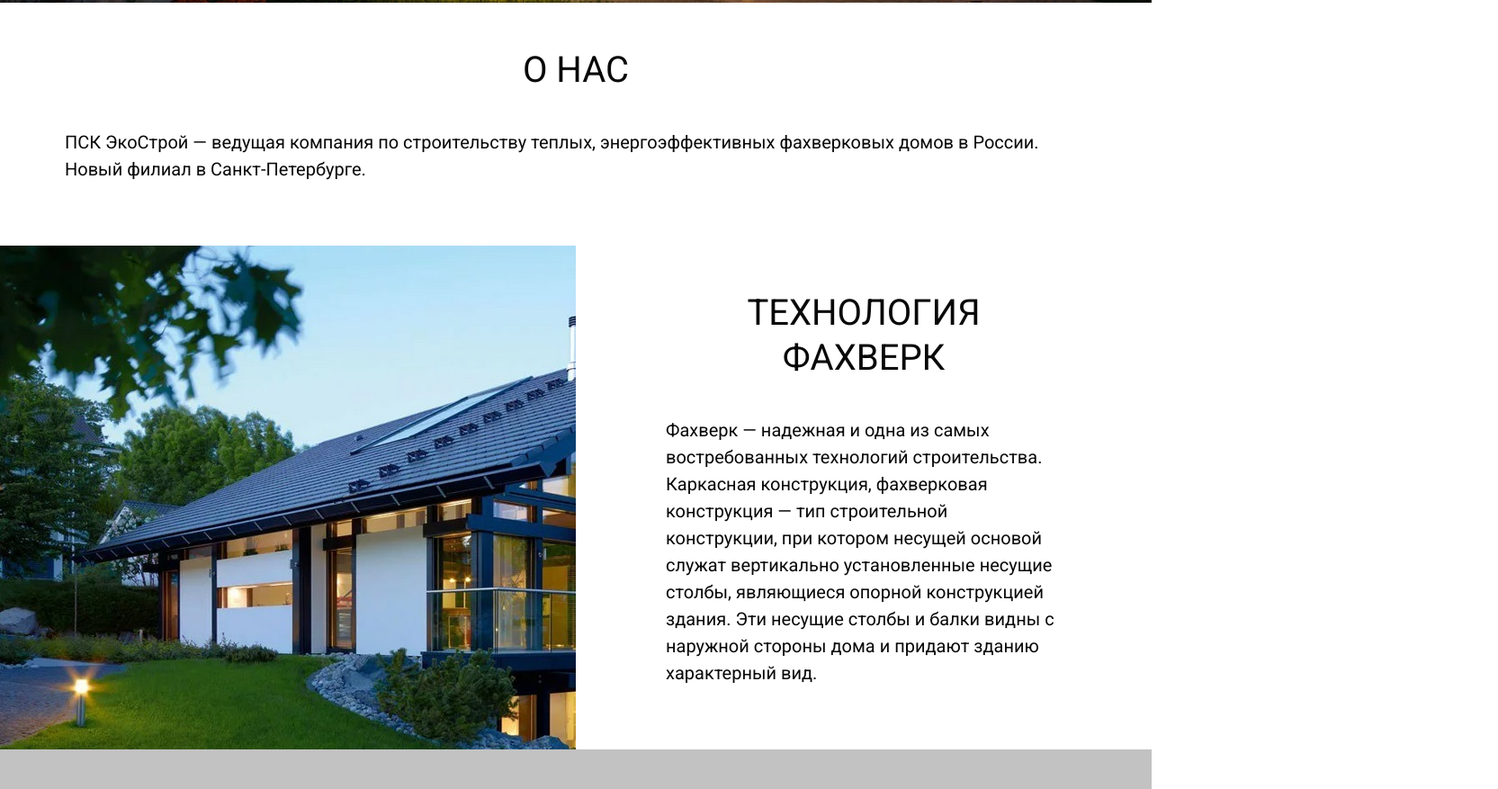
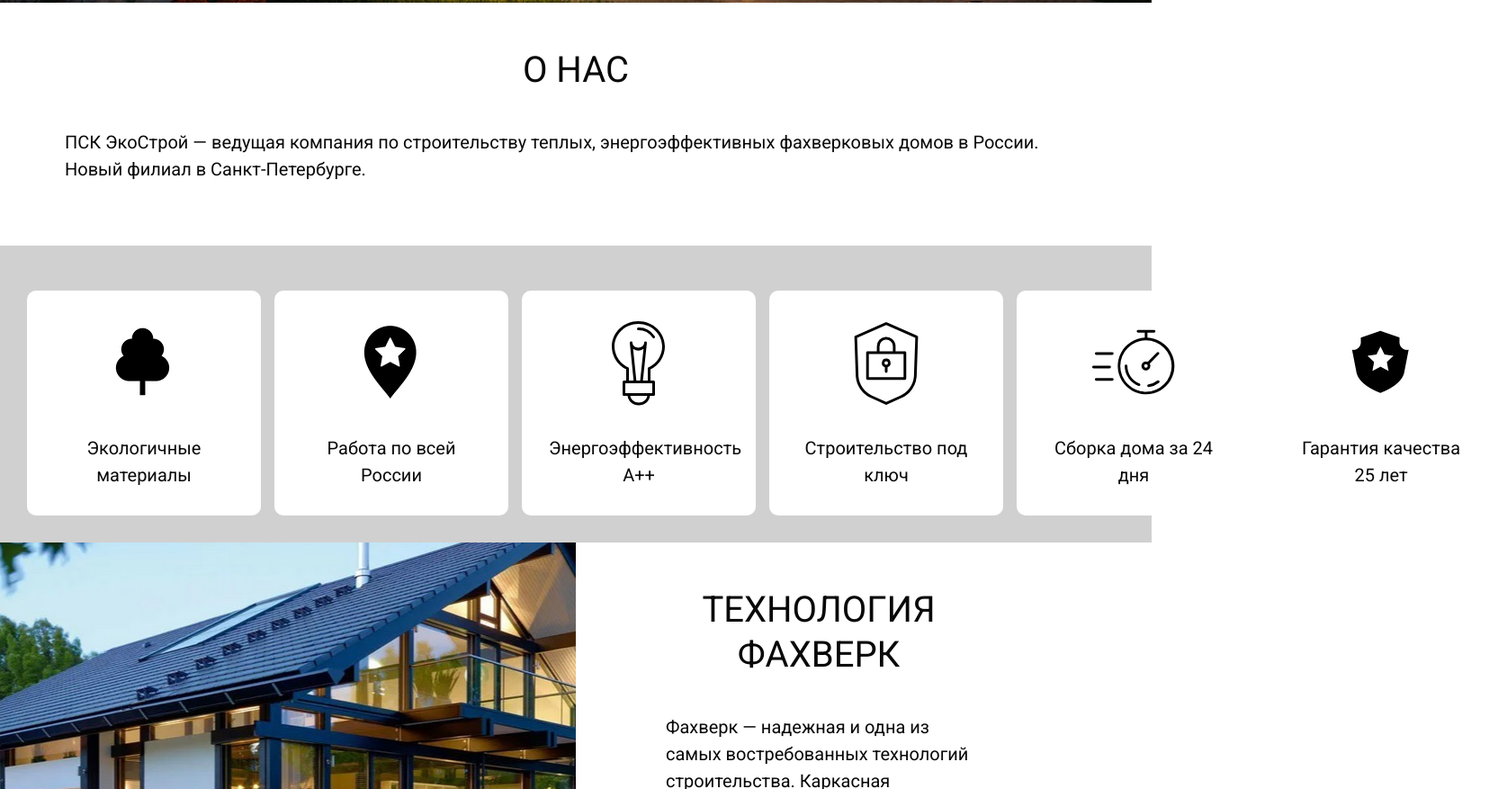
Before and after one commit to Rugaroo/house, a plain HTML site: page index.html in a window 1280 px wide. Shown: the part 811-1688 px from the top of the page at 90% size, 1665 px wide, since content can reach past the window. Drawn offline with Linux system fonts and the light colour scheme.

Commit message:
features

```diff
--- a/css/style.css
+++ b/css/style.css
@@ -12,7 +12,9 @@ body {
   font-weight: normal;
   color: #ffffff;
 }
-
+main {
+  color: #080808;
+}
 img {
   max-width: 100%;
   height: auto;
@@ -100,6 +102,7 @@ a {
 }
 
 .promo {
+  color: #ffffff;
   background: linear-gradient(rgba(0, 0, 0, 0.4), rgba(0, 0, 0, 0.4)), url(../img/N_jQtCYTXUI.jpg);
   height: 93vh;
   background-repeat: no-repeat;
@@ -137,17 +140,62 @@ a {
   padding-top: 50px;
   padding-bottom: 50px;
 }
+.advantages {
+  padding-bottom: 30px;
+  padding-right: 30px;
+  padding-left: 30px;
+  background: #d1d0d0;
+}
+.advantages .section-heading {
+  margin-top: 0;
+  margin-bottom: 0;
+  visibility: hidden;
+}
+.advantages-list {
+  display: flex;
+  align-items: center;
+  justify-content: space-between;
 
+}
+.advantage-card {
+  background: #ffffff;
+  padding: 30px 30px;
+  border-radius: 10px;
+  margin-right: 15px;
+  display: flex;
+  flex-direction: column;
+  align-items: center;
+
+}
+.advantage-card:last-child {
+margin-right: 0;
+}
+.advantage-card img {
+  width: 100px;
+  margin-bottom: 30px;
+}
+.advantage-title {
+  color: #080808;
+  font-size: 500;
+  width: 200px;
+  text-align: center;
+}
 .technology {
   display: flex;
+  flex-wrap: wrap;
+}
+.technology-instr {
+  height: 500px;
 }
 .technology-bg {
   background: url(../img/BpFWDMzvJss.jpg);
+  background-position: center;
   flex-basis: 50%;
 }
 .tecnology-descr {
   flex-basis: 50%;
   padding: 50px 100px;
+  padding-right: 200px;
   color: #080808;
 
 }
--- a/index.html
+++ b/index.html
@@ -52,15 +52,56 @@
           Новый филиал в Санкт-Петербурге.</p>
       </div>
     </section>
+    <div class="advantages">
+      <h2 class="section-heading">Наши преимущества</h2>
+      <div class="advantages-list">
+        <div class="advantage-card">
+          <img src="img/1.webp" alt="">
+          <div class="advantage-title">Экологичные материалы</div>
+        </div>
+        <div class="advantage-card">
+          <img src="img/2.webp" alt="">
+          <div class="advantage-title">Работа по всей России</div>
+        </div>
+        <div class="advantage-card">
+          <img src="img/Tilda_Icons_39_IT_ideas.svg" alt="">
+          <div class="advantage-title">Энергоэффективность А++</div>
+        </div>
+        <div class="advantage-card">
+          <img src="img/Tilda_Icons_47dlvr_safety.svg" alt="">
+          <div class="advantage-title">Строительство под ключ</div>
+        </div>
+        <div class="advantage-card">
+          <img src="img/Tilda_Icons_47dlvr_speed.svg" alt="">
+          <div class="advantage-title">Сборка дома за 24 дня</div>
+        </div>
+        <div class="advantage-card">
+          <img src="img/6.webp" alt="">
+          <div class="advantage-title">Гарантия качества 25 лет</div>
+        </div>
+      </div>
+    </div>
     <section class="technology">
-      <div class="technology-bg"></div>
-      <div class="tecnology-descr">
+      <div class="technology-instr technology-bg"></div>
+      <div class="technology-instr tecnology-descr">
         <h2 class="section-heading">ТЕХНОЛОГИЯ ФАХВЕРК</h2>
         <p>Фахверк — надежная и одна из самых востребованных технологий строительства. Каркасная конструкция,
           фахверковая конструкция — тип строительной конструкции, при котором несущей основой служат вертикально
           установленные несущие столбы, являющиеся опорной конструкцией здания. Эти несущие столбы и балки видны с
           наружной стороны дома и придают зданию характерный вид.</p>
       </div>
+      <div class="technology-instr tecnology-descr">Lorem ipsum dolor sit amet, consectetur adipiscing elit, sed do
+        eiusmod tempor incididunt ut labore et dolore magna aliqua. Ut enim ad minim veniam, quis nostrud exercitation
+        ullamco laboris nisi ut aliquip ex ea commodo consequat. Duis aute irure dolor in reprehenderit in voluptate
+        velit esse cillum dolore eu fugiat nulla pariatur. Excepteur sint occaecat cupidatat non proident, sunt in culpa
+        qui officia deserunt mollit anim id est laborum.</div>
+      <div class="technology-instr technology-bg"></div>
+      <div class="technology-instr technology-bg"></div>
+      <div class="technology-instr tecnology-descr">Lorem ipsum dolor sit amet, consectetur adipiscing elit, sed do
+        eiusmod tempor incididunt ut labore et dolore magna aliqua. Ut enim ad minim veniam, quis nostrud exercitation
+        ullamco laboris nisi ut aliquip ex ea commodo consequat. Duis aute irure dolor in reprehenderit in voluptate
+        velit esse cillum dolore eu fugiat nulla pariatur. Excepteur sint occaecat cupidatat non proident, sunt in culpa
+        qui officia deserunt mollit anim id est laborum.</div>
 
 
     </section>
```
Also changed, not shown: img/1.webp (added), img/2.webp (added), img/6.webp (added), img/Tilda_Icons_39_IT_ideas.svg (added), img/Tilda_Icons_47dlvr_safety.svg (added), img/Tilda_Icons_47dlvr_speed.svg (added).
